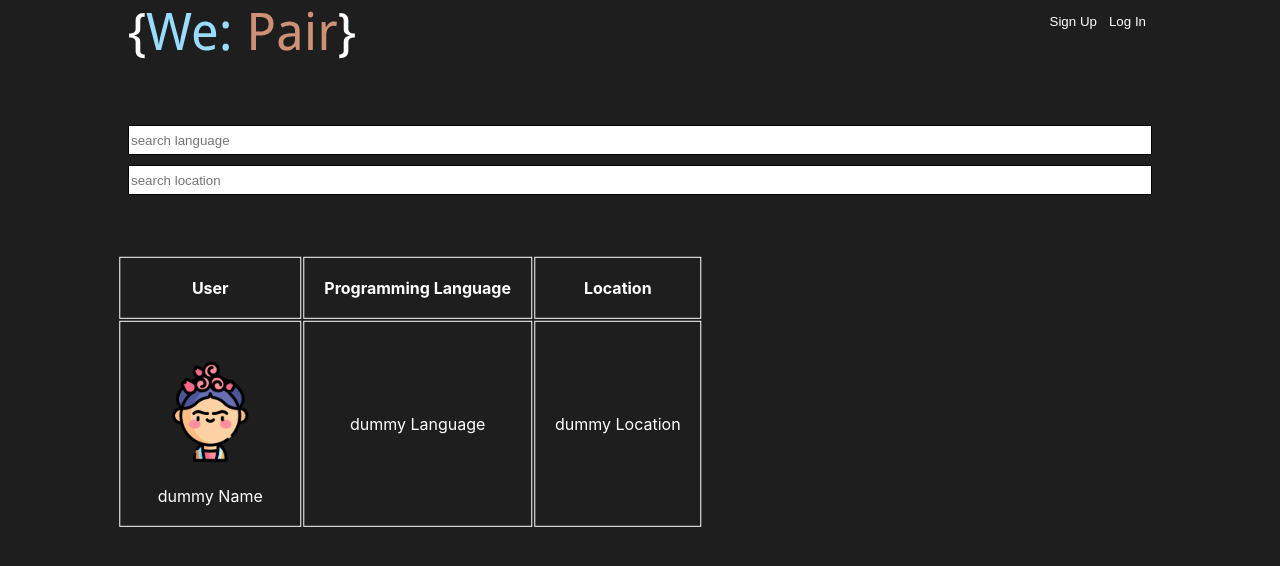
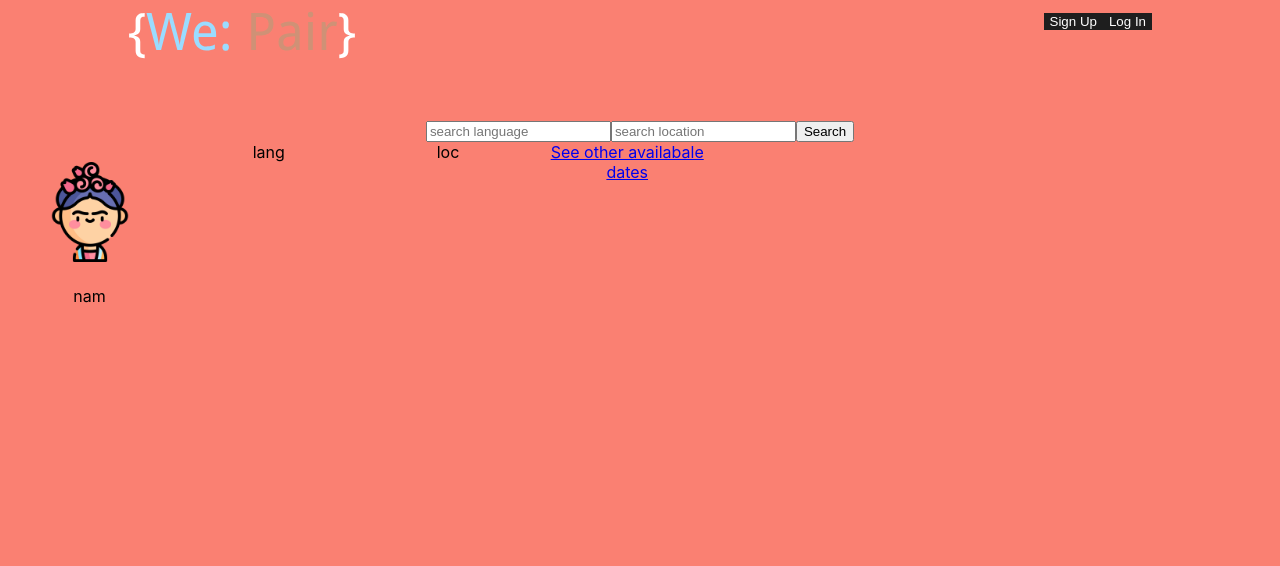
Before and after one commit to kodiri/we-pair, a React (Create React App) app: page /results in a window 1280 px wide. Shown: the top 566 px of the page. Built offline with nearby package versions, Linux system fonts and the light colour scheme.

Commit message:
props drilling

```diff
--- a/package.json
+++ b/package.json
@@ -10,6 +10,7 @@
     "nodemon": "^2.0.2",
     "npm-run-all": "^4.1.5",
     "react": "^16.12.0",
+    "react-calendar": "^2.19.2",
     "react-dom": "^16.12.0",
     "react-router": "^5.1.2",
     "react-router-dom": "^5.1.2",
--- a/src/frontend/App.css
+++ b/src/frontend/App.css
@@ -1,6 +1,6 @@
 .App {
   text-align: center;
-  background: #1e1e1e;
+  background: salmon;
   width: 100vw;
   height: 100vh;
 }
--- a/src/frontend/App.js
+++ b/src/frontend/App.js
@@ -1,22 +1,60 @@
 import React from 'react';
 import { BrowserRouter as Router, Route, Switch } from 'react-router-dom';
-import Results from './components/Result/Results';
+import Results  from './components/Results/Results';
 import Profile from './components/Profile/Profile';
 import Home from './components/Home/Home';
 import Header from './components/Header/Header';
 import './App.css';
 
-export default function App() {
+export default class App extends React.Component {
+
+  constructor() {
+    super();
+    this.state = {filteredUsers: '' , filteredLocation: '' }
+  }
+
+  searchData(filteredUsers, filteredLocation,languageSearchQuery,locationSearchQuery ) {
+
+    debugger;
+    if (languageSearchQuery && locationSearchQuery) {
+      this.setState({
+        filteredUsers,
+        filteredLocation
+      });
+    } else if (languageSearchQuery) {
+      this.setState({
+        filteredUsers
+      });
+    } else if (locationSearchQuery) {
+      this.setState({
+        filteredLocation
+      });
+    } else {
+      return "Please try again";
+    }
+
+  }
+
+  render() {
     return (
       <div className="App">
         <Router>
         <Header />
           <Switch>
-          <Route exact path="/" component={Home} />
+            <Route exact path="/" render = {() => <Home searchData = {(a,b,c,d) => this.searchData(a,b,c,d)} />} />
             <Route exact path="/results" component={Results} />
-          <Route exact path="/profile" component={Profile} />
+            {/* <Route exact path="/profile" component={Profile} /> */}
+            <Route exact path="/profile/:id" component={Profile}></Route>
+
           </Switch>
+
+
         </Router>
+
+
       </div>
     );
+
   }
+
+}
--- a/src/frontend/components/Home/Home.js
+++ b/src/frontend/components/Home/Home.js
@@ -1,11 +1,18 @@
-import React from 'react';
-import { Link } from 'react-router-dom';
-import Search from '../SearchBar/SearchBar';
-import './home.css';
+import React from "react";
+// import { Link } from 'react-router-dom';
+
+import "./home.css";
+import SearchBar from "../SearchBar/SearchBar";
 // import Calendar from '../Calendar/Calendar';
 // import Results from '../Result/Results';
 
-export default function Home() {
+export default class Home extends React.Component {
+  constructor() {
+    super();
+    this.state = { filteredUsers: "", filteredLocation: "" };
+  }
+
+  render() {
     return (
       <div className="Home">
         <main>
@@ -14,7 +21,25 @@ export default function Home() {
               <h2>“Request for </h2>
               <h2>a Pair Programming”</h2>
             </div>
-          <Search />
+
+            <SearchBar
+              searchData={(
+                filteredUsers,
+                filteredLocation,
+                languageSearchQuery,
+                locationSearchQuery
+              ) =>
+                this.props.searchData(
+                  filteredUsers,
+                  filteredLocation,
+                  languageSearchQuery,
+                  locationSearchQuery
+                )
+              }
+              filteredUsers={this.state.filteredUsers}
+              filteredLocation={this.state.filteredLocation}
+            />
+
             {/* <Link to="/results">
             <button className="searchbtn">Search</button>
           </Link> */}
@@ -23,3 +48,4 @@ export default function Home() {
       </div>
     );
   }
+}
--- a/src/frontend/components/Profile/Profile.css
+++ b/src/frontend/components/Profile/Profile.css
@@ -5,6 +5,7 @@
 }
 
 .user-wrapper {
+    background-color: salmon;
     color: white;
     display: grid;
     grid-template-columns: repeat(4, 1fr);
--- a/src/frontend/components/Profile/Profile.js
+++ b/src/frontend/components/Profile/Profile.js
@@ -1,22 +1,57 @@
 import React from 'react';
 import people from '../../image/people.png'
 import './Profile.css'
-import Header from '../Header/Header'
+import users from '../getUsers.js';
+import PickDates from '../Calendar/PickDates';
 
+export default class Profile extends React.Component {
 
-
-export default function Profile() {
+    constructor() {
+        super();
+        this.state = {
+            userId: {}
+        }
+    }
+    componentDidMount() {
+        let id = this.props.match.params.id;
+        let userId =  users.find(userId => userId.id === id);
+        console.log(userId)
+        console.log(id)
+        this.setState({ userId: userId });
+    }
+    render() {
         return (
+            <div>
+                {
                         <div className="user-wrapper">
                             <div className="user_profile">User Profile</div>
                             <img className="profile-image" src={people} alt="people" />
-            <div className="user-name">Florin</div>
+                            <div className="user-name">{this.state.userId.name}</div>
                             <div className="language">Programming language</div>
-            <div className="user-language">JavaScript, ReactJS</div>
+                            <div className="user-language">{this.state.userId.Language}</div>
                             <div className="location">Location</div>
-            <div className="user-location">London / Cairo</div>
+                            <div className="user-location">{this.state.userId.Location}</div>
+                            <PickDates/>
                             <textarea className="placeholder" placeholder="   Please type your message here!"></textarea>
                             <button className="send-button">Send</button>
                         </div>
+                }
+            </div>
         )
     }
+}
+// export default function Profile() {
+//     return (
+//         <div className="user-wrapper">
+//             <div className="user_profile">User Profile</div>
+//             <img className="profile-image" src={people} alt="people" />
+//             <div className="user-name">Florin</div>
+//             <div className="language">Programming language</div>
+//             <div className="user-language">JavaScript, ReactJS</div>
+//             <div className="location">Location</div>
+//             <div className="user-location">London / Cairo</div>
+//             <textarea className="placeholder" placeholder="   Please type your message here!"></textarea>
+//             <button className="send-button">Send</button>
+//         </div>
+//     )
+// }
--- a/src/frontend/components/Result/Results.css
+++ /dev/null
@@ -1,19 +0,0 @@
-.resultsTable td, .resultsTable th{
-    color: white;
-    border: 1px solid white;
-    padding: 20px;
-}
-
-.user-image {
-    height: 100px;
-    width: 100px;
-    padding: 20px;
-}
-
-.resultsTable {
-    transform: translate(20%, 20%)
-}
-
-/* .nonDisplayonProfile {
-    display: none;
-} */
--- a/src/frontend/components/Result/Results.js
+++ /dev/null
@@ -1,28 +0,0 @@
-import React from 'react';
-import './Results.css';
-import SearchBar from '../SearchBar/SearchBar';
-import Header from '../Header/Header';
-import people from '../../image/people.png';
-
-export default function Results() {
-    return (
-        <div>
-            <SearchBar />
-            <table className="resultsTable">
-                <tr>
-                    <th>User</th>
-                    <th>Programming Language</th>
-                    <th>Location</th>
-                </tr>
-                <tr>
-                    <td>
-                    <img className="user-image" src={people} alt="people" />
-                    <div>dummy Name</div>
-                    </td>
-                    <td>dummy Language</td>
-                    <td>dummy Location</td>
-                </tr>
-            </table>
-        </div>
-    )
-}
--- a/src/frontend/components/SearchBar/SearchBar.css
+++ b/src/frontend/components/SearchBar/SearchBar.css
@@ -10,3 +10,9 @@
     margin: 5px auto;
 
 }
+.stack {
+    display: grid;
+    grid-template-columns: repeat(5, 1fr);
+    grid-column-start: 2;
+    width: 70%;
+}
--- a/src/frontend/components/SearchBar/SearchBar.js
+++ b/src/frontend/components/SearchBar/SearchBar.js
@@ -1,48 +1,106 @@
-import React from 'react';
-//import '../App.css';
-import './SearchBar.css';
+import React from "react";
+import "./SearchBar.css";
+// import { Link } from "react-router-dom";
+import SearchResults from "../Results/SearchResults";
+import users from "../getUsers"
 
-// Start array of user objects
-// const users = [
-//   {
-//     id: 1,
-//     name: 'Anitha Dharneedharan ',
-//     Language: 'JavaScript',
-//     Location: 'Sutton'
-//   },
-//   {
-//     id: 2,
-//     name: 'Florin Dumitru',
-//     Language: 'Python',
-//     Location: 'Walthamstow'
-//   },
-//   {
-//     id: 3,
-//     name: 'Kainy Ryu',
-//     Language: 'Java',
-//     Location: 'Bethnal Green'
-//   },
-//   {
-//     id: 4,
-//     name: 'Kamila Lew',
-//     Language: 'C++',
-//     Location: 'Heathrow'
-//   },
-//   {
-//     id: 5,
-//     name: 'Selchuk Karakus',
-//     Language: 'Ruby',
-//     Location: 'Leytonstone'
-//   }
-// ];
+import { Redirect } from "react-router";
 
-// End of user objects
 
-export default function SearchBar() {
-  return (
-    <div className="Search">
-      <input className="Search-language-input search-bar" type="search" placeholder="search language"/>
-      <input className="Search-location-input search-bar" type="search" placeholder="search location"/>
-    </div>
-  );
+export default class SearchBar extends React.Component {
+  constructor() {
+    super();
+    this.state = {
+      languageSearchQuery: "",
+      locationSearchQuery: "",
+      filteredUsers: "",
+      filteredLocation: "",
+      showResults: false
+    };
+  }
+
+  searchDatabase() {
+
+
+    let filteredUsers = users
+      .filter(user =>
+        user.language
+          .toLowerCase()
+          .includes(this.state.languageSearchQuery.toLowerCase())
+      )
+      .map(profile => (
+        <SearchResults
+          key={profile.id}
+          id={profile.id}
+          name={profile.name}
+          language={profile.language}
+          location={profile.location}
+          availability={profile.availability}
+        />
+      ));
+    let filteredLocation = users
+      .filter(user =>
+        user.location
+          .toLowerCase()
+          .includes(this.state.locationSearchQuery.toLowerCase())
+      )
+      .map(profile => (
+        <SearchResults
+          key={profile.id}
+          id={profile.id}
+          name={profile.name}
+          language={profile.language}
+          location={profile.location}
+          availability={profile.availability}
+        />
+
+      ));
+
+      this.props.searchData(filteredUsers, filteredLocation, this.state.languageSearchQuery,this.state.locationSearchQuery);
+
+      this.setState({showResults: true});
+
+
+    // if (this.state.languageSearchQuery && this.state.locationSearchQuery) {
+    //   this.setState({
+    //     filteredUsers,
+    //     filteredLocation
+    //   });
+    // } else if (this.state.languageSearchQuery) {
+    //   this.setState({
+    //     filteredUsers
+    //   });
+    // } else if (this.state.locationSearchQuery) {
+    //   this.setState({
+    //     filteredLocation
+    //   });
+    // } else {
+    //   return "Please try again";
+    // }
+  }
+
+  render() {
+    return (
+      <div className="SearchBar">
+        <input
+          className="search-language-input"
+          type="search"
+          placeholder="search language"
+          onChange={e => this.setState({ languageSearchQuery: e.target.value })}
+        />
+        <input
+          className="search-location-input"
+          type="search"
+          placeholder="search location"
+          onChange={e => this.setState({ locationSearchQuery: e.target.value })}
+        />
+        <button onClick={() => this.searchDatabase()}>Search</button>
+       {this.state.showResults &&
+         <Redirect to = "/results" />
+       }
+
+
+      </div>
+    );
+  }
 }
```
Also changed, not shown: src/frontend/components/Calendar/Calendar.js (deleted, +0 -10 lines), 1 other file (tests, documents, lock files or other folders). Lines whose indentation alone changed are shown as unchanged.
